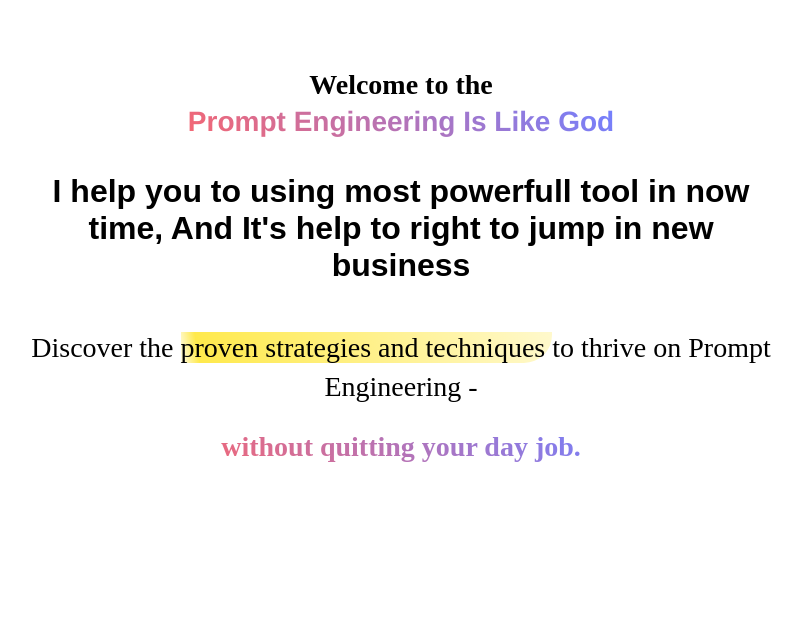
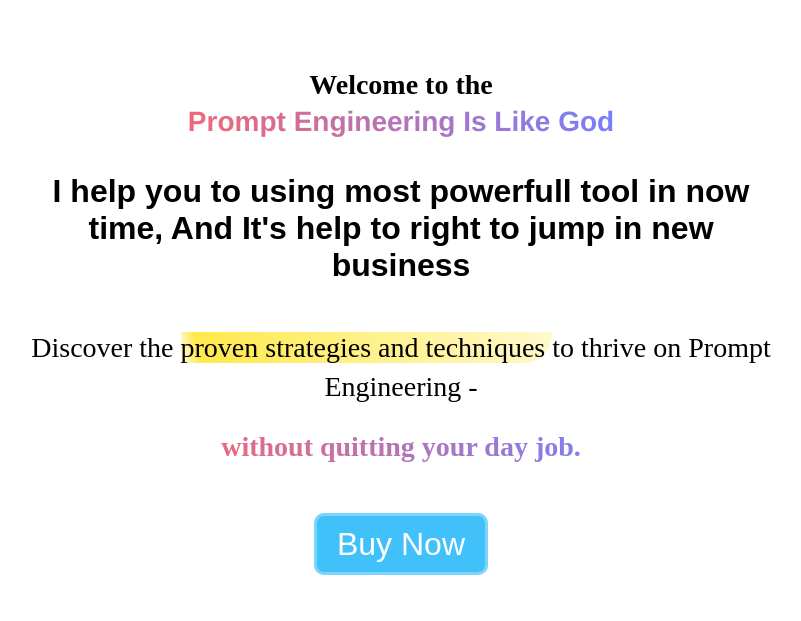
Before and after one commit to hi-sushanta/prompt, a Jekyll site: the page built from index.html, in a window 1280 px wide. Shown: the top 621 px of the page, without its empty margins (239-1040 px from the left). Built offline with Jekyll 4.4.1, drawn with Linux system fonts in a browser that asks for light colours; the list of posts is cut into pages by our own code; grey boxes are pictures that could not be loaded.

Commit message:
Update above buy button color

```diff
--- a/_sass/forms.scss
+++ b/_sass/forms.scss
@@ -15,7 +15,7 @@
 }
 
 .button.alt a {
-    background-color: #ffffff;
+    background-color: #41c1fa;
     border-radius: 10px;
 	border: 3px solid rgba(255, 255, 255, 0.3);
 	padding: 10px 20px;
```
